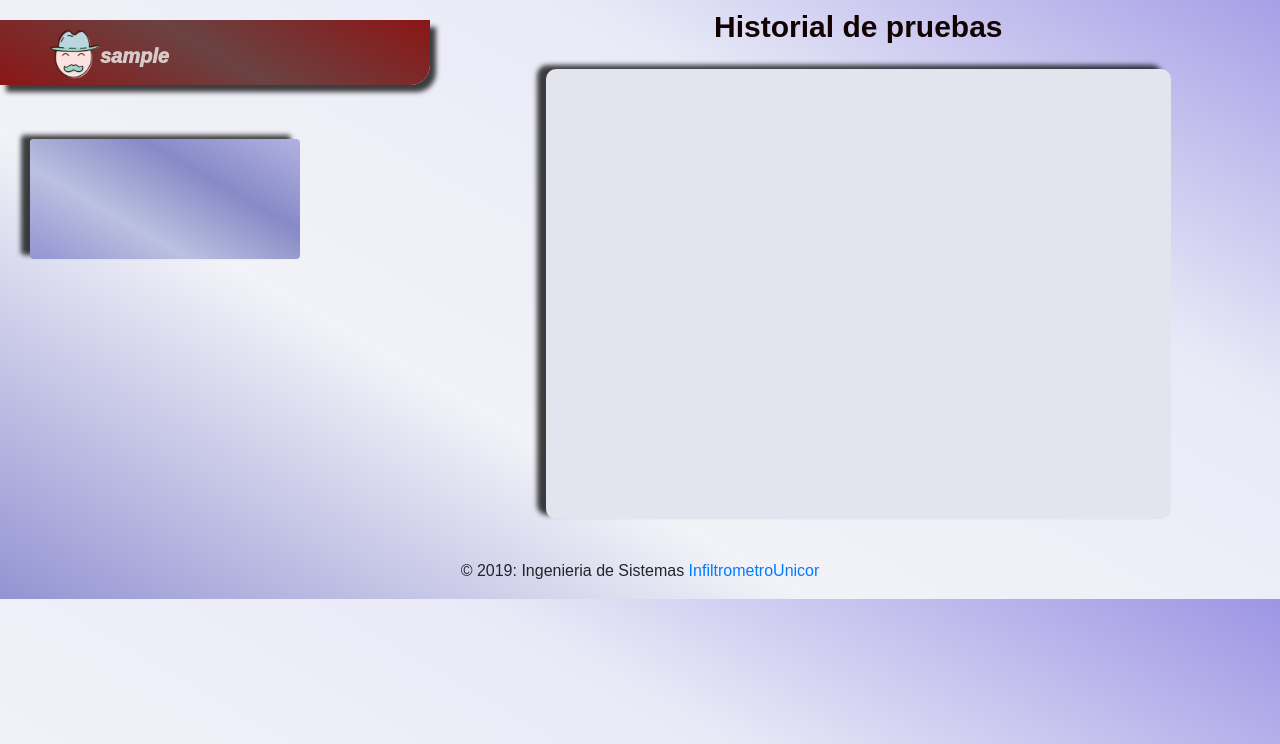
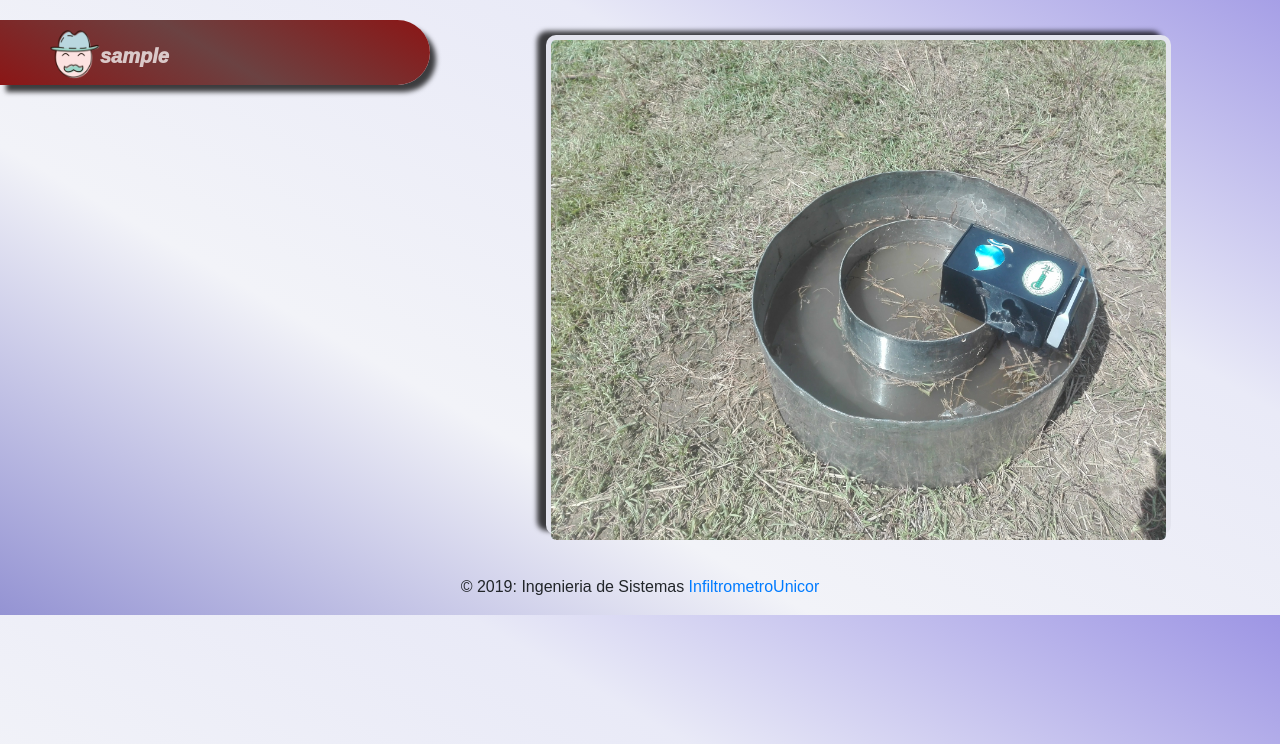
Before and after one commit to kimberlygarces/InfiltrometroUnicor, a PHP site: page /inicio.php in a window 1280 px wide. Shown: the part 56-800 px from the top of the page. Run offline with PHP 8.4, Linux system fonts and the light colour scheme; the visitor is signed in with stand-in values (Sample User, id 1); data that the repository does not hold is empty.

Commit message:
ajustes inicio

```diff
--- a/inicio.php
+++ b/inicio.php
@@ -22,23 +22,25 @@ if (!isset($_SESSION['usuario'])) {
 <div class="inicio">
       <div class="row">
        <div class="col-sm-5 .bg-white">
-       <div class="col-sm-10 .bg-white">
-
+       <div class="animated bounceInLeft delay-20s col-sm-10 .bg-white">
        <p><img class="animated fadeIn" src="img/user.png" width="50" height="50" align="left">
        <?php echo '<p>'."  ".$user. '</p>';?></p>
         </div>
        <br>
-        <div id="btncurso" class="encurso">
         <div>
        <?php
 
          $sql = "SELECT * FROM datosprueba where N_Dato=1" ;
          $resultado = $conn->query($sql);
+         if(mysqli_num_rows($resultado)>0){
+
          if(empty($resultado)){
          }
          else{
            $i=0;
          while($registro = mysqli_fetch_array($resultado)){
+          echo "<div id='btncurso' class='encurso'>";
+
           echo"<p>".'Existe prueba en curso'."</p>";
           echo '<button  id="iniciobtn" onclick="location="pruebaencurso.phpp"" class="btn btn-default">';
            echo"<button id='dots' onclick=location='pruebaencurso.php?Id=".$registro['Id_Prueba']."' class='btn'>".
@@ -46,43 +48,42 @@ if (!isset($_SESSION['usuario'])) {
           $registro["Id_Prueba"].
           "<i class='fa fa-spinner fa-spin fa-2x fa-fw'  ></i>".
            "</button>";
+           echo "</div>";
          }
        }
-
-      //  if(empty($resultado =="")){
-
-      //   echo"<p>".'En estos momentos no hay prueba en curso'."</p>";
-      //  }
-
+      }else{
+        // echo "<h1>","En estos momentos no hay prueba en curso","</h1>";
+      }
        ?>
        </div>
-       </div>
+
       </div>
-      <br></br>
-      <br></br>
+    <br></br>
+    <br></br>
     <br></br>
     <br></br>
            <div class="col-sm-6" >
-           <div class="titulo">
-          <h1>Historial de pruebas</h1>
-          </div>
-         <div class="table-responsive">
-          <div class="table2" >
-          <table class="table  table-striped table-hover">
-          <tbody id="myTable">
+
          <?php
-           //Conectarse al servidor mysql
-         $conexion = mysqli_connect("localhost","root","","infiltrometro") or die("ERROR: ".mysqli_error($conexion));
 
          $sql = "SELECT * FROM historialdatos where N_Dato=1" ;
            //EJECUTAR LA CONSULTA
-         $resultado = mysqli_query($conexion, $sql) or die("ERROR: ".mysqli_error($conexion));
-         if(empty($resultado)){
+           $resultado = $conn->query($sql);
+           if(mysqli_num_rows($resultado)>0){
+
+           if(empty($resultado)){
            echo '<tr><td colspan="4"></td></tr>';
          }
          else{
            $i=0;
          while($registro = mysqli_fetch_array($resultado)){
+          echo "<div class='titulo'>";
+          echo "<h1>","Historial de pruebas","</h1>";
+         echo "</div>";
+          echo "<div class='table-responsive'>";
+          echo "<div class='table2' >";
+          echo "<table class='table  table-striped table-hover'>";
+          echo "<tbody id='myTable'>";
             echo '<tr>';
              echo '<td>';
             echo"<button onclick=location='prueba.php?Id=".$registro['Id_Prueba']."' class='btn'>".
@@ -94,14 +95,28 @@ if (!isset($_SESSION['usuario'])) {
              echo "<i class='fa fa-book fa-fw fa-2x' aria-hidden='true' align='left' onclick=location='prueba.php?Id=".$registro['Id_Prueba']."' ></i>";
              echo '</td>';
              echo '</tr>';
+            echo "</tbody>";
+            echo "</table>";
+            echo "</div>";
+            echo "</div>  ";
          }
        }
-       mysqli_close($conexion);
+      }else{
+
+        echo "<div class='vacio'>";
+        echo "<img src='img/infiltrometro.jpg' alt='' width='100%' height='500'>";
+
+        echo "<div class='row'>";
+        echo "<div class='col-sm-6'>";
+
+        echo "</div>";
+        echo "</div>";
+        echo " </div>";
+
+
+      }
        ?>
-        </tbody>
-        </table>
-        </div>
-      </div>
+
 
         </div>
         </div>
--- a/registro.php
+++ b/registro.php
@@ -1,5 +1,5 @@
 <!DOCTYPE html>
-<html lang="en">
+<html lang="es">
 
 <head>
   <title> Infiltrometro</title>
--- a/vista/css/inicio.css
+++ b/vista/css/inicio.css
@@ -6,10 +6,10 @@
     animation-fill-mode: both;
   }
 
-  .animated:hover {
+  /* .animated:hover {
     -webkit-animation-iteration-count: infinite;
     animation-iteration-count: infinite;
-  }
+  } */
 
 
 
@@ -52,7 +52,7 @@
       .table2{
       cursor: pointer;
       overflow:scroll;
-      height:450px;
+      height:500px;
       border-radius: 5px;
     }
 
@@ -62,12 +62,24 @@
       background-color: rgb(227, 228, 238);
     }
 
+  .vacio{
+    height:500px;
+    margin-top: 35px;
+    border-radius: 5px;
+    border-radius: 10px;
+    box-shadow: -9px -4px 5px 0px rgba(0,0,0,0.75);
+    background-color: rgb(227, 228, 238);
+    padding: 5px;
 
+  }
+
+  img {
+    border-radius: 5px;
+  }
     .inicio .col-sm-10{
 
-      border-radius: 0px 0px 20px 0px;
+      border-radius: 0px 50px 50px 0px;
       color:#dac9c9;
-
       font: italic bold 20px Georgia, Serif;
       background:linear-gradient(30deg, rgb(139, 22, 22) ,rgb(107, 66, 66), rgb(139, 22, 22)) ;
       height: 65px;
@@ -97,6 +109,7 @@
       color:#040404;
       box-shadow: -9px -4px 5px 0px rgba(0,0,0,0.75);
       font-family:  Arial, Helvetica, sans-serif;
+      font-size: 20;
       font-weight: 900;
     }
     .encurso .btn{
--- a/vista/nav.php
+++ b/vista/nav.php
@@ -1,5 +1,5 @@
 <!DOCTYPE html>
-<html lang="en">
+<html lang="es">
 <head>
   <title>Infiltrometro</title>
   <meta charset="utf-8">
--- a/vista/navptal.php
+++ b/vista/navptal.php
@@ -1,5 +1,5 @@
 <!DOCTYPE html>
-<html lang="en">
+<html lang="es">
 <head>
   <title>Infiltrometro</title>
   <meta charset="utf-8">
```
